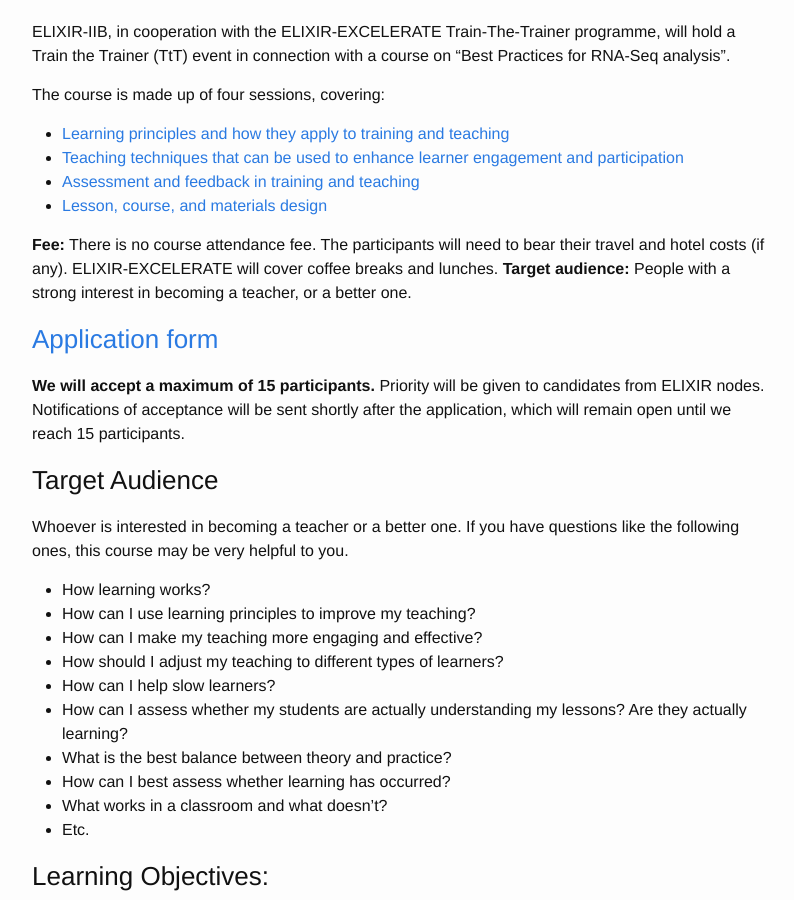
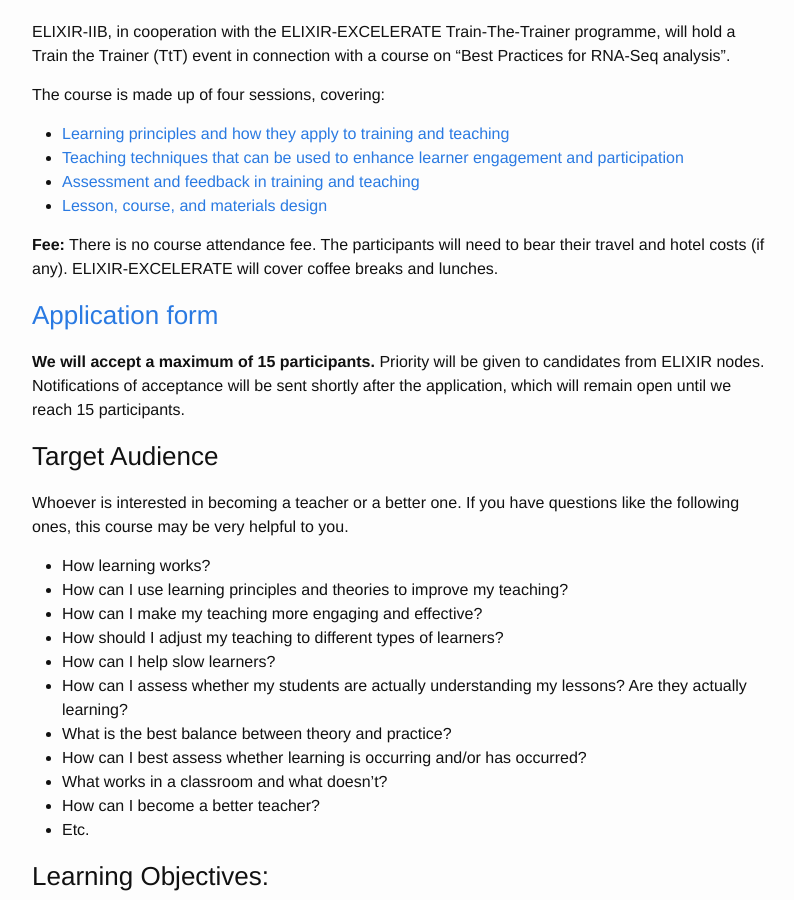
Before and after one commit to ELIXIR-IIB-training/website, a Jekyll site: the page built from _posts/2017-09-27-train-the-trainer-salerno.md, in a window 1280 px wide and 900 px high, scrolled down 858 px. Shown: the whole window, without its empty margins (238-1032 px from the left). Built offline with Jekyll 4.4.1, drawn with Linux system fonts in a browser that asks for light colours.

Commit message:
Update 2017-09-27-train-the-trainer-salerno.md

```diff
--- a/_posts/2017-09-27-train-the-trainer-salerno.md
+++ b/_posts/2017-09-27-train-the-trainer-salerno.md
@@ -46,7 +46,6 @@ The course is made up of four sessions, covering:
 * [Lesson, course, and materials design](https://github.com/TrainTheTrainer/EXCELERATE-TtT/blob/master/TtT_session_4.md)
 
 **Fee:** There is no course attendance fee. The participants will need to bear their travel and hotel costs (if any). ELIXIR-EXCELERATE will cover coffee breaks and lunches.
-**Target audience:** People with a strong interest in becoming a teacher, or a better one.
 
 ### [Application form](https://goo.gl/forms/EJEoqXobj0MYflv22)
 **We will accept a maximum of 15 participants.** Priority will be given to candidates from ELIXIR nodes. Notifications of acceptance will be sent shortly after the application, which will remain open until we reach 15 participants.
@@ -56,14 +55,15 @@ Whoever is interested in becoming a teacher or a better one.
 If you have questions like the following ones, this course may be very helpful to you.
 
 * How learning works?
-* How can I use learning principles to improve my teaching?
+* How can I use learning principles and theories to improve my teaching?
 * How can I make my teaching more engaging and effective?
 * How should I adjust my teaching to different types of learners?
 * How can I help slow learners?
 * How can I assess whether my students are actually understanding my lessons? Are they actually learning?
 * What is the best balance between theory and practice?
-* How can I best assess whether learning has occurred?
+* How can I best assess whether learning is occurring and/or has occurred?
 * What works in a classroom and what doesn't?
+* How can I become a better teacher?
 * Etc.
 
 ### Learning Objectives:
```
